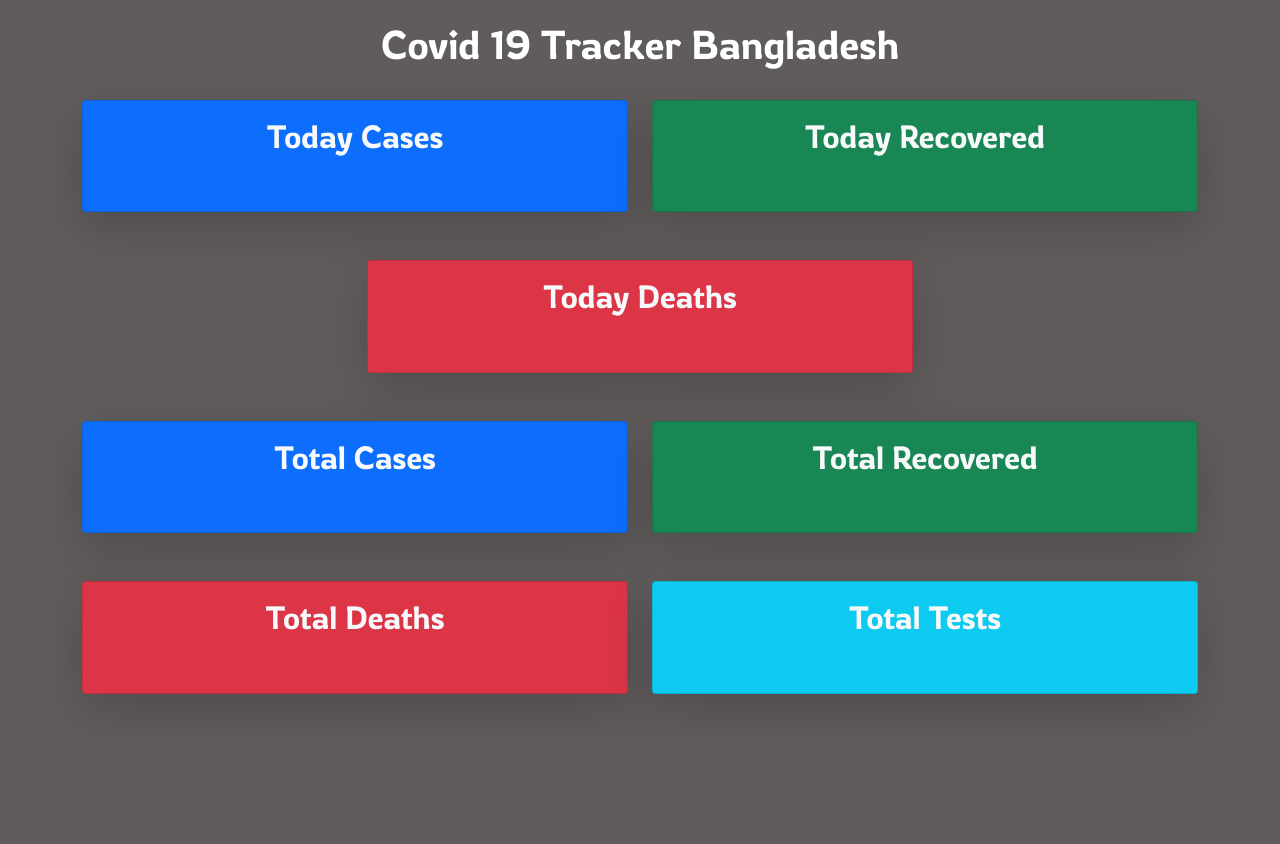
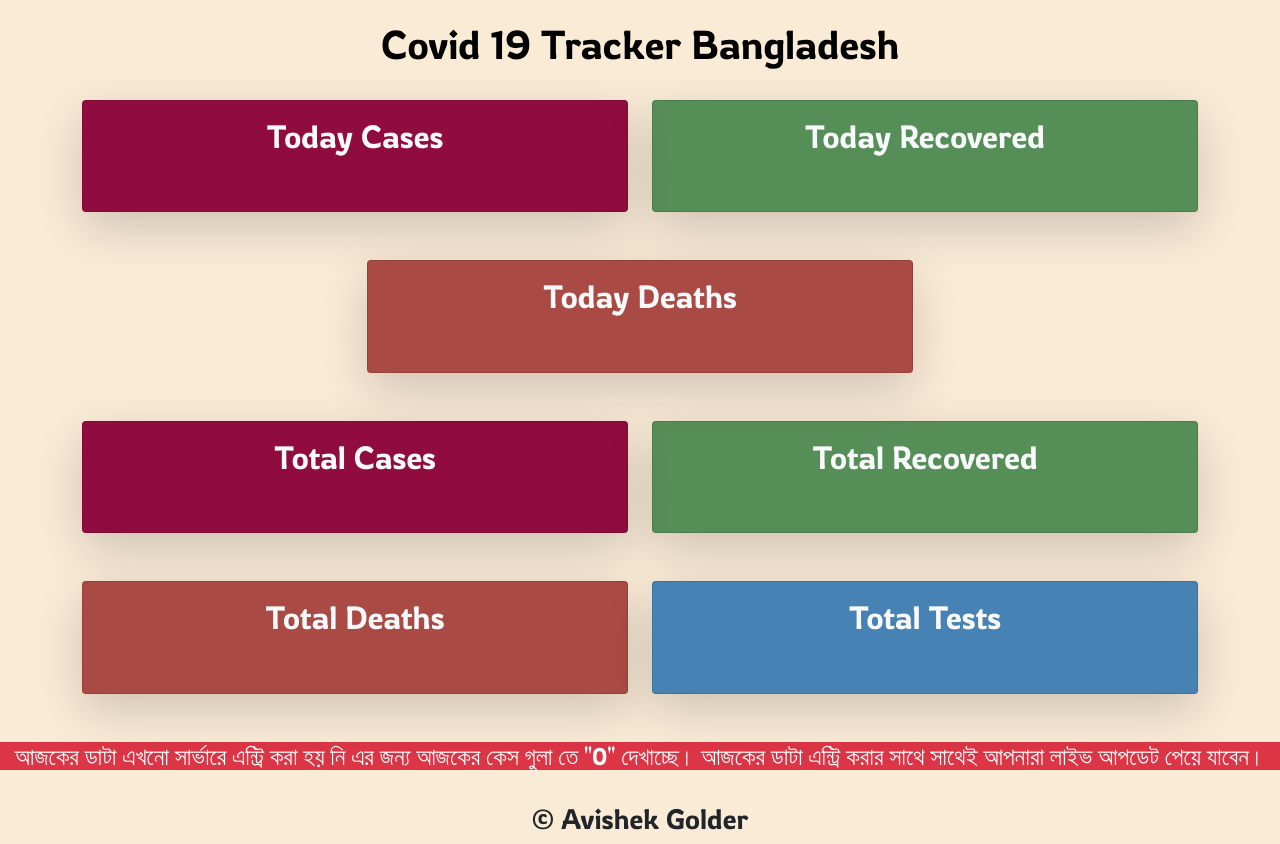
Before and after one commit to AvishekGolder/corona-tracker-using-flask, a Flask app: page / in a window 1280 px wide. Before the commit the page ends 697 px from the top, so only its background shows below. Run offline with Flask 2, Linux system fonts and the light colour scheme; data that the repository does not hold is empty; some web fonts are replaced.

Commit message:
Update index.html

```diff
--- a/templates/index.html
+++ b/templates/index.html
@@ -14,35 +14,50 @@
 <body>
   <style>
     body{
-    background-color: rgb(97, 92, 92);
+    background-color: antiquewhite;
     font-family: 'Rowdies', cursive;
     }
     .maintext{
-      color: white;
+      color: black;
       margin-top: 20px;
+    }
+    .bgblue{
+      background-color: #900C3F;
+    }
+    .bggreen{
+      background-color: #156926b7;
+    }
+    .bgred{
+      background-color: #AA4A44;
+    }
+    .bginfo{
+      background-color: #4682B4;
     }
 
   </style>
 
-    <div class="container ">
-        <h1 class="text-center maintext">Covid 19 Tracker Bangladesh</h1><br>
+    <div class="container">
+
+        <h1 class="text-center maintext">Covid 19 Tracker Bangladesh</h1>
+        <br>
+
         <div class="row d-flex justify-content-center ">
           <div class="col-xxl-3 col-xl-6 col-lg-6 col-md-6">
-              <div class="card text-center text-light bg-primary shadow-lg p-3 mb-5">
+              <div class="card text-center text-light bgblue shadow-lg p-3 mb-5">
                 <h2 >Today Cases</h2>
                 <br>
                 <h1>{{data['todayCases']}}</h1>
               </div>
           </div>
           <div class="col-xxl-3 col-xl-6 col-lg-6 col-md-6">
-            <div class="card text-center text-light bg-success shadow-lg p-3 mb-5">
+            <div class="card text-center text-light bggreen shadow-lg p-3 mb-5">
               <h2 >Today Recovered</h2>
               <br>
               <h1>{{data['todayRecovered']}}</h1>
             </div>
             </div>
             <div class="col-xxl-3 col-xl-6 col-lg-6 col-md-6">
-                <div class="card text-center text-light bg-danger shadow-lg p-3 mb-5">
+                <div class="card text-center text-light bgred shadow-lg p-3 mb-5">
                   <h2 >Today Deaths</h2>
                   <br>
                   <h1>{{data['todayDeaths']}}</h1>
@@ -55,28 +70,28 @@
 
             <div class="row d-flex justify-content-center ">
             <div class="col-xxl-3 col-xl-6 col-lg-6 col-md-6">
-                <div class="card text-center text-light bg-primary shadow-lg p-3 mb-5">
+                <div class="card text-center text-light bgblue shadow-lg p-3 mb-5">
                   <h2 >Total Cases</h2>
                   <br>
                   <h1>{{data['cases']}}</h1>
                 </div>
             </div>
             <div class="col-xxl-3 col-xl-6 col-lg-6 col-md-6">
-              <div class="card text-center text-light bg-success shadow-lg p-3 mb-5">
+              <div class="card text-center text-light bggreen shadow-lg p-3 mb-5">
                 <h2 >Total Recovered</h2>
                 <br>
                 <h1>{{data['recovered']}}</h1>
               </div>
               </div>
               <div class="col-xxl-3 col-xl-6 col-lg-6 col-md-6">
-                  <div class="card text-center text-light bg-danger shadow-lg p-3 mb-5">
+                  <div class="card text-center text-light bgred shadow-lg p-3 mb-5">
                     <h2 >Total Deaths</h2>
                     <br>
                     <h1>{{data['deaths']}}</h1>
                   </div>
               </div>
               <div class="col-xxl-3 col-xl-6 col-lg-6 col-md-6">
-                  <div class="card text-center text-light bg-info shadow-lg p-3 mb-5">
+                  <div class="card text-center text-light bginfo shadow-lg p-3 mb-5">
                     <h2 >Total Tests</h2>
                     <br>
                     <h1>{{data['tests']}}</h1>
@@ -85,9 +100,11 @@
           </div>
       </div>
 
-
-
-
+      <h4 class="bg-danger text-center text-light">আজকের ডাটা এখনো সার্ভারে এন্ট্রি করা হয় নি এর জন্য আজকের কেস গুলা তে "0" দেখাচ্ছে। আজকের ডাটা এন্ট্রি করার সাথে সাথেই আপনারা লাইভ আপডেট পেয়ে যাবেন। </h4>
+      <br>
+      <footer>
+        <h3 class="text-center ">&copy; Avishek Golder</h3>
+      </footer>
 
     <script src="https://cdn.jsdelivr.net/npm/bootstrap@5.1.3/dist/js/bootstrap.bundle.min.js" integrity="sha384-ka7Sk0Gln4gmtz2MlQnikT1wXgYsOg+OMhuP+IlRH9sENBO0LRn5q+8nbTov4+1p" crossorigin="anonymous"></script>
 </body>
```
